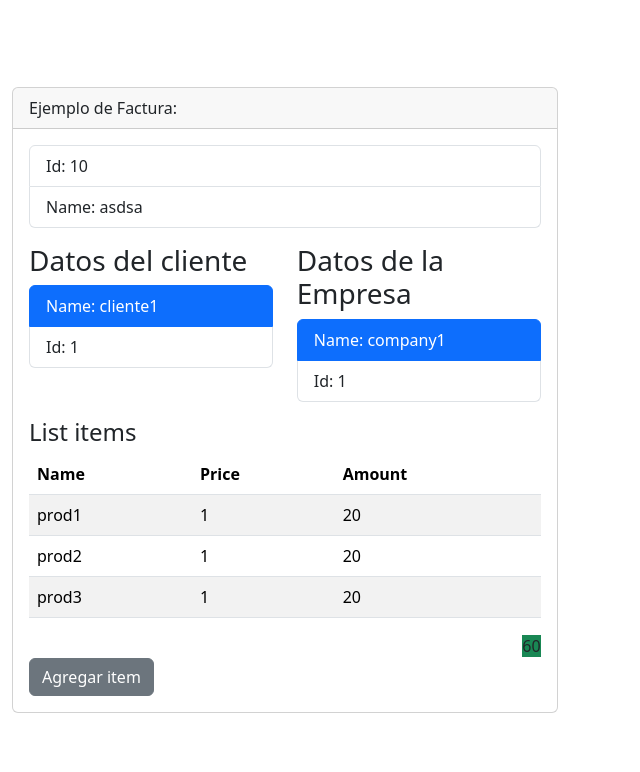
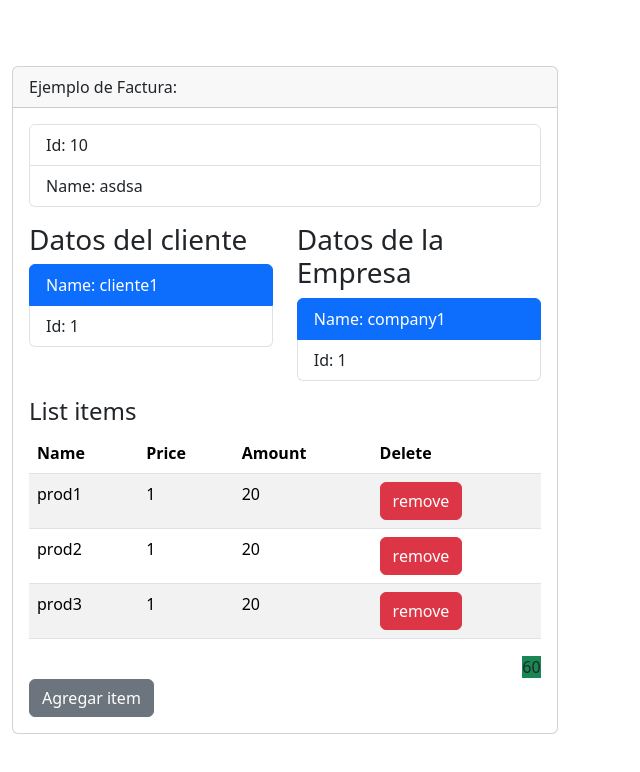
Before and after one commit to thonycc10/facture-reactvite, a React (Vite) app: page / in a window 1280 px wide. Shown: the top 772 px of the page, without its empty margins (0-640 px from the left). Built offline with nearby package versions, Linux system fonts and the light colour scheme.

Commit message:
añadir el boton eliminar

```diff
--- a/src/InvoiceApp.jsx
+++ b/src/InvoiceApp.jsx
@@ -64,6 +64,10 @@ export const InvoiceApp = () => {
         onActiveForm();
     };
 
+    const handlerDetleItem = (id) => {
+        setItems(items.filter(item => item.id !== id));
+    }
+
     const onActiveForm = () => setActiveForm(!activeForm);
 
     return (<>
@@ -82,7 +86,7 @@ export const InvoiceApp = () => {
                                 <CompanyView name={company.name} id={company.id}/>
                             </div>
                         </div>
-                        <ListItemView item={items}/>
+                        <ListItemView item={items} handlerDetleItem={handlerDetleItem}/>
                         <TotalView total={total}/>
                         <button onClick={onActiveForm} className={"btn btn-secondary"}>{!activeForm ? 'Agregar item' : 'Cerrar Form'}</button>
                         {
--- a/src/components/ListItemView.jsx
+++ b/src/components/ListItemView.jsx
@@ -1,7 +1,7 @@
 import * as PropTypes from "prop-types";
 import {RowItemView} from "./RowItemView.jsx";
 
-export const ListItemView = ({item}) => {
+export const ListItemView = ({item, handlerDetleItem}) => {
     return (
         <>
             <h4>List items</h4>
@@ -11,12 +11,13 @@ export const ListItemView = ({item}) => {
                     <th>Name</th>
                     <th>Price</th>
                     <th>Amount</th>
+                    <th>Delete</th>
                 </tr>
                 </thead>
                 <tbody>
                 {
                     item.map(({amount, name, id, price}) => (
-                        <RowItemView key={id} name={name} id={id} amount={amount} price={price}/>
+                        <RowItemView key={id} name={name} id={id} amount={amount} price={price} handlerDetleItem={handlerDetleItem}/>
                     ))
                 }
                 </tbody>
@@ -25,4 +26,7 @@ export const ListItemView = ({item}) => {
     )
 }
 
-ListItemView.propTypes = {item: PropTypes.array}
+ListItemView.propTypes = {
+    item: PropTypes.array,
+    handlerDetleItem: PropTypes.any
+}
--- a/src/components/RowItemView.jsx
+++ b/src/components/RowItemView.jsx
@@ -1,20 +1,22 @@
 import * as PropTypes from "prop-types";
 
-export const RowItemView = ({id, name, amount, price}) => {
+export const RowItemView = ({id, name, amount, price, handlerDetleItem}) => {
         return (
             <>
                 <tr>
                     <td>{name}</td>
                     <td>{amount}</td>
                     <td>{price}</td>
+                    <td><button className={"btn btn-danger"} onClick={() => handlerDetleItem(id)}>remove</button></td>
                 </tr>
             </>
         )
 }
 
 RowItemView.propTypes = {
-    id: PropTypes.any,
-    name: PropTypes.any,
-    amount: PropTypes.any,
-    price: PropTypes.any
+    id: PropTypes.number.isRequired,
+    name: PropTypes.string.isRequired,
+    amount: PropTypes.number.isRequired,
+    price: PropTypes.number.isRequired,
+    handlerDetleItem: PropTypes.any
 }
```
